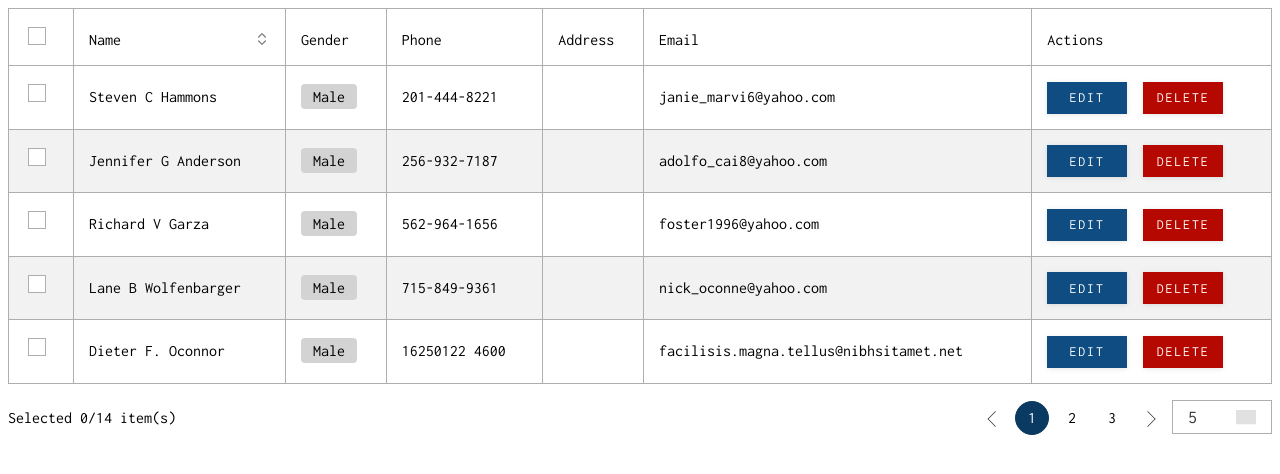
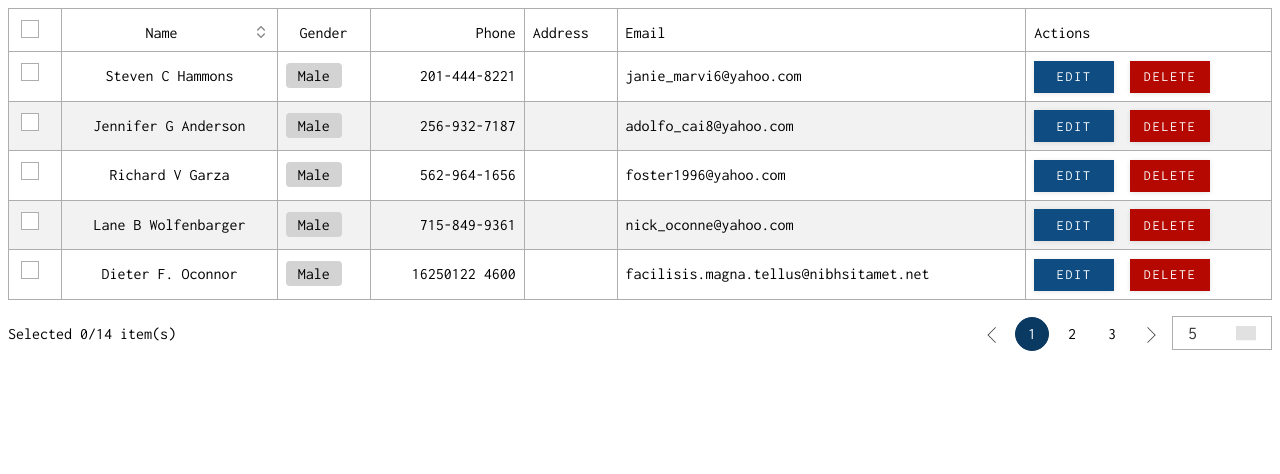
Before and after one commit to naeminhye/react-mono, a React (Create React App) app: page / in a window 1280 px wide. Shown: the top 474 px of the page. Built offline with nearby package versions, Linux system fonts and the light colour scheme; grey boxes are pictures that could not be loaded.

Commit message:
[RMN-15] Add alignment feature to columns (#40)

```diff
--- a/src/components/Table/index.js
+++ b/src/components/Table/index.js
@@ -223,7 +223,14 @@
                 }
               }
               return (
-                <div key={col.key} className={styles['mono__table--th']}>
+                <div
+                  key={col.key}
+                  className={classNames([
+                    styles['mono__table--th'],
+                    styles[`mono__table--td-${col.align || 'left'}`],
+                  ])}
+                  //  className={styles['mono__table--th']}
+                >
                   {col.title}
                   {sortIcon && (
                     <div
@@ -264,7 +271,10 @@
                   if (!col.render) {
                     row.push(
                       <div
-                        className={styles['mono__table--td']}
+                        className={classNames([
+                          styles['mono__table--td'],
+                          styles[`mono__table--td-${col.align || 'left'}`],
+                        ])}
                         key={col.dataIndex}
                       >
                         {data[col.dataIndex]}
@@ -273,7 +283,10 @@
                   } else {
                     row.push(
                       <div
-                        className={styles['mono__table--td']}
+                        className={classNames([
+                          styles['mono__table--td'],
+                          styles[`mono__table--td-${col.align || 'left'}`],
+                        ])}
                         key={col.dataIndex}
                       >
                         {col.render(data[col.dataIndex], data)}
@@ -284,13 +297,22 @@
                   if (!col.render) {
                     row.push(
                       <div
-                        className={styles['mono__table--td']}
+                        className={classNames([
+                          styles['mono__table--td'],
+                          styles[`mono__table--td-${col.align || 'left'}`],
+                        ])}
                         key={col.key}
                       ></div>
                     );
                   } else {
                     row.push(
-                      <div className={styles['mono__table--td']} key={col.key}>
+                      <div
+                        className={classNames([
+                          styles['mono__table--td'],
+                          styles[`mono__table--td-${col.align || 'left'}`],
+                        ])}
+                        key={col.key}
+                      >
                         {col.render(null, data)}
                       </div>
                     );
--- a/src/components/Table/styles.module.scss
+++ b/src/components/Table/styles.module.scss
@@ -14,7 +14,7 @@
     display: table;
     &--td,
     &--th {
-      padding: 15px;
+      padding: 8px;
       display: table-cell;
     }
     &--th {
@@ -22,6 +22,15 @@
         float: right;
         cursor: pointer;
       }
+    }
+    &--td-left {
+      text-align: left;
+    }
+    &--td-center {
+      text-align: center;
+    }
+    &--td-right {
+      text-align: right;
     }
     &.bordered {
       @include defaultBorder();
--- a/src/example/Table/index.js
+++ b/src/example/Table/index.js
@@ -9,17 +9,20 @@
     key: 'name',
     dataIndex: 'name',
     sortable: true,
+    align: 'center',
   },
   {
     title: 'Gender',
     key: 'gender',
     dataIndex: 'gender',
     render: (value) => (value ? <Tag>Male</Tag> : <Tag>Female</Tag>),
+    align: 'center',
   },
   {
     title: 'Phone',
     key: 'phone',
     dataIndex: 'phone',
+    align: 'right',
   },
   {
     title: 'Address',
```
